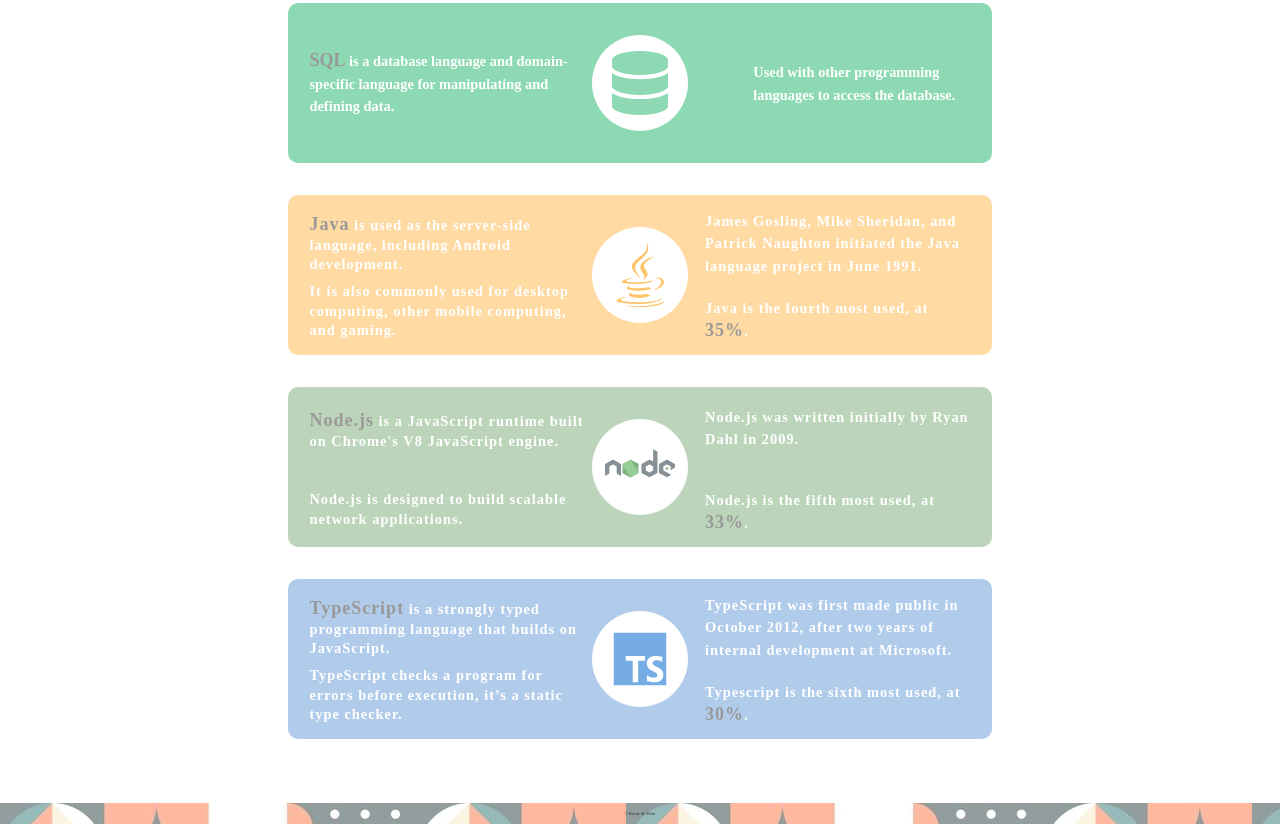
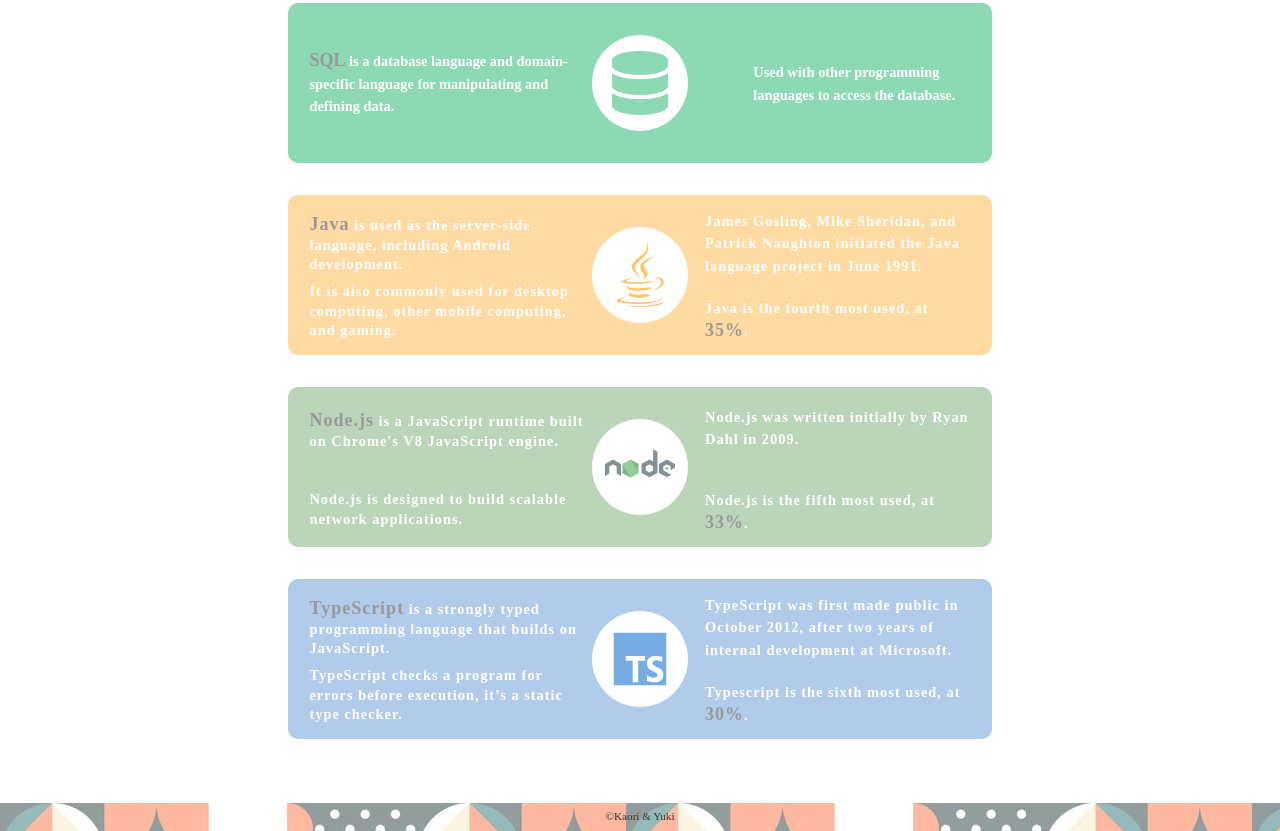
Before and after one commit to Yuuki915/1203-Mini-Project, a plain HTML site: page index.html in a window 1280 px wide. Shown: the part 1556-2387 px from the top of the page. Drawn offline with Linux system fonts and the light colour scheme.

Commit message:
modify font-size

```diff
--- a/css/style.css
+++ b/css/style.css
@@ -10,7 +10,7 @@ header {
   background-color: #fff;
 }
 .hero-img {
-  background: url("../img/hero.jpeg");
+  background: url('../img/hero.jpeg');
   opacity: 0.3;
   height: 60vh;
 }
@@ -348,12 +348,12 @@ article {
 
 footer {
   text-align: center;
-  background-image: url("../img/hero.jpeg");
+  background-image: url('../img/hero.jpeg');
   /* opacity: 0.6; */
 }
 footer p {
   color: #333;
-  font-size: 5px;
+  font-size: 0.7rem;
   padding: 0.5rem;
   background-color: rgba(255, 255, 255, 0.3);
 }
```
